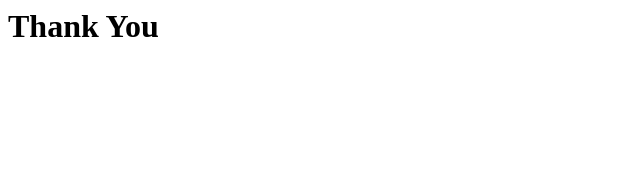
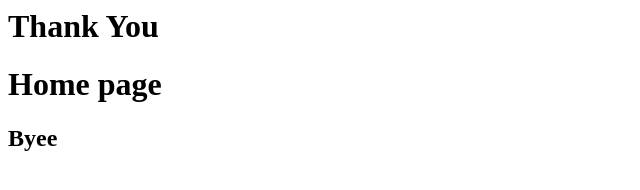
Before and after one commit to Gopikrishna398/test-repo, a plain HTML site: page index.html in a window 1280 px wide. Shown: the whole page, without its empty margins (0-640 px from the left). Drawn offline with Linux system fonts and the light colour scheme.

Commit message:
content updated to index.html

```diff
--- a/index.html
+++ b/index.html
@@ -1 +1,3 @@
 <h1>Thank You </h1>
+<h1>Home page</h1>
+<h2>Byee</h2>
```
